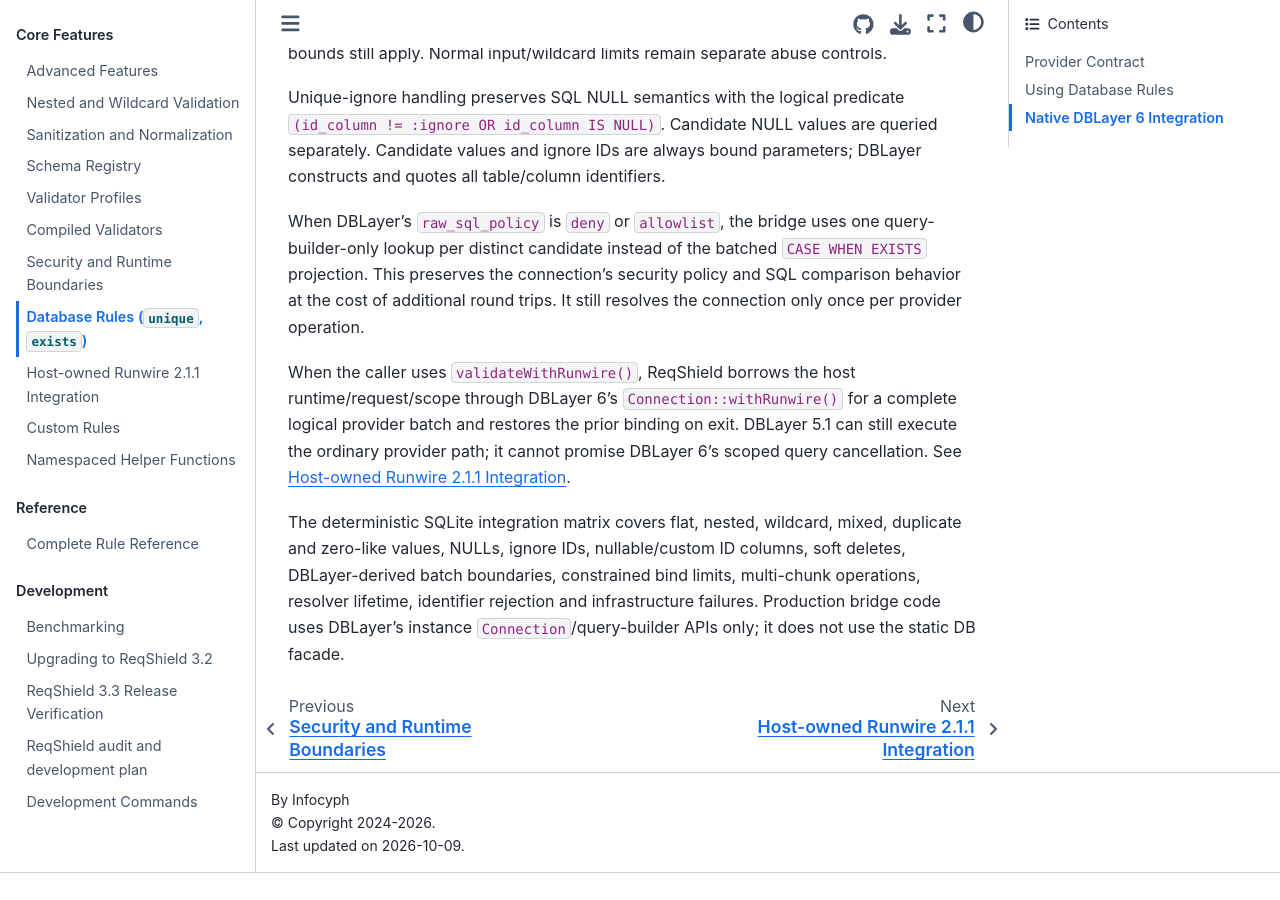
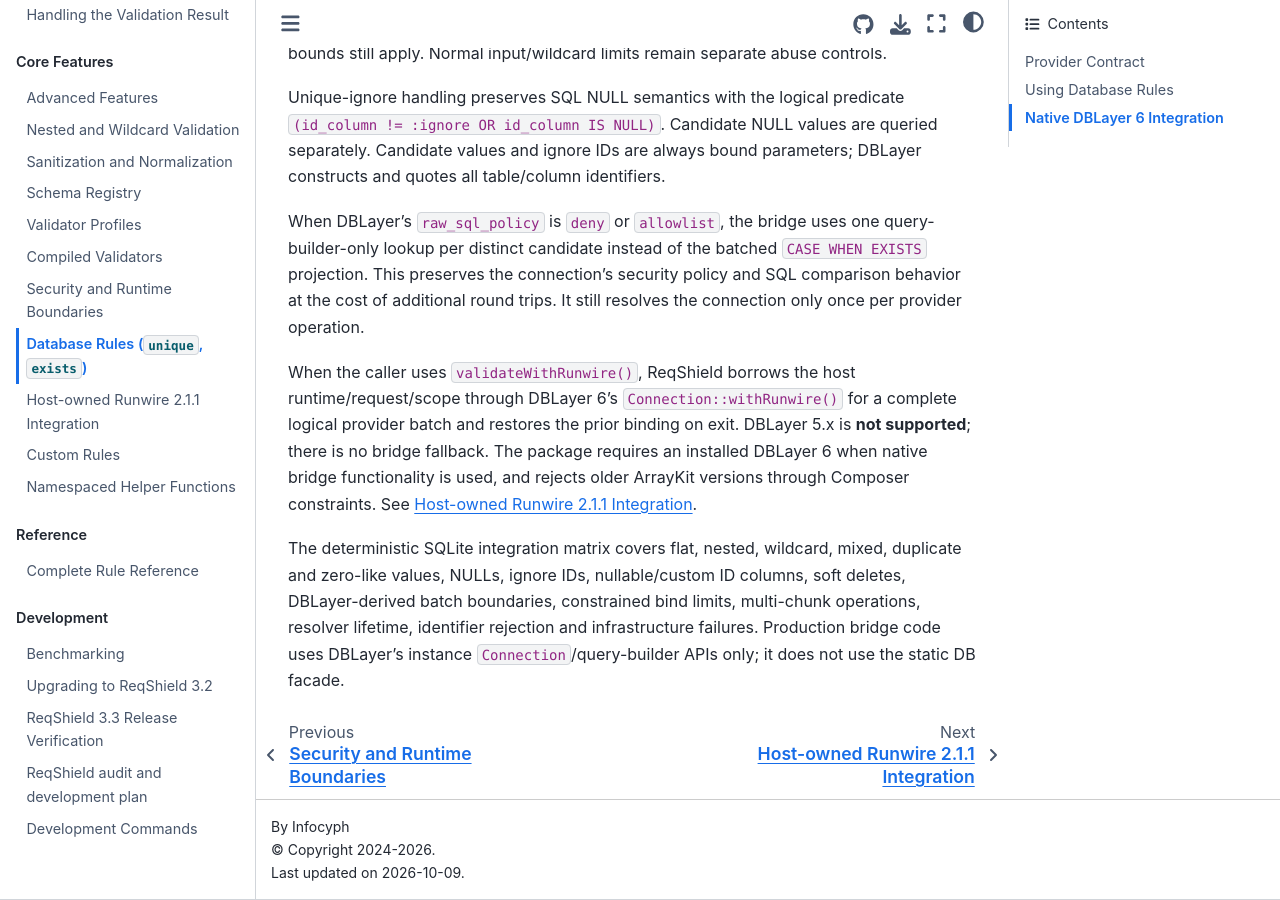
Before and after one commit to infocyph/ReqShield, a Sphinx documentation site: the page built from docs/database-rules.rst, in a window 1280 px wide and 900 px high, scrolled down 2375 px. Built offline with Sphinx 7.4.7 and the Sphinx Book theme 1.1.4, drawn with Linux system fonts in a browser that asks for light colours; pages that are not in the unit, such as notebooks, are missing from menus; before the commit the page ends 3248 px from its top, so only the background shows below that.

Commit message:
docs: remove DBLayer 5 BC and publish ArrayKit 5.3 minimum

```diff
--- a/docs/database-rules.rst
+++ b/docs/database-rules.rst
@@ -127,8 +127,9 @@
 When the caller uses ``validateWithRunwire()``, ReqShield borrows the
 host runtime/request/scope through DBLayer 6's ``Connection::withRunwire()``
 for a complete logical provider batch and restores the prior binding on
-exit. DBLayer 5.1 can still execute the ordinary provider path; it cannot
-promise DBLayer 6's scoped query cancellation. See
+exit. DBLayer 5.x is **not supported**; there is no bridge fallback.
+The package requires an installed DBLayer 6 when native bridge functionality
+is used, and rejects older ArrayKit versions through Composer constraints. See
 :doc:`runwire-integration`.
 
 The deterministic SQLite integration matrix covers flat, nested, wildcard,
```
